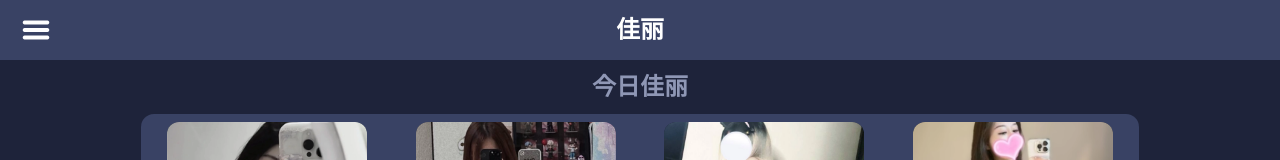
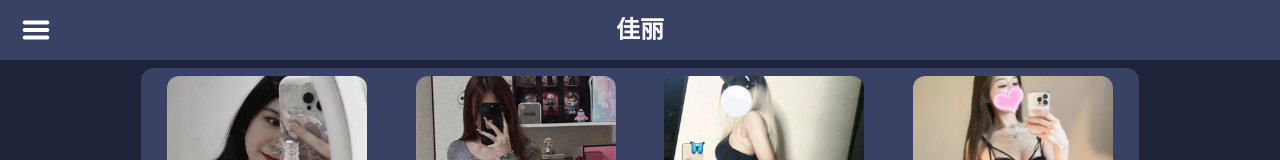
Before and after one commit to JasonAdvo/Night-Muse, a Vue app: page /ladiesPage in a window 1280 px wide. Shown: the top 160 px of the page. Built offline with nearby package versions, Linux system fonts and the light colour scheme.

Commit message:
Improve Vuex Logic for Ladies Profile

```diff
--- a/src/views/ladiesPage.vue
+++ b/src/views/ladiesPage.vue
@@ -6,11 +6,11 @@
 	<section class="mt-half	">
 		<div class="Main_Page_Ladies_Section px-1">
 			<!-- style="position: sticky; top: 60px;" -->
-			<div class="w-full bg-1E233A" style="position: sticky; top: 60px;">
+			<!-- <div class="w-full bg-1E233A" style="position: sticky; top: 60px;">
 				<div class="color-8F97B5 fs-24 fw-800 text-center">
 					{{ $t('Main_Page.Today_Ladies') }}
 				</div>
-			</div>
+			</div> -->
 
 			<div class="Ladies_Display_Container bg-394264 br-13 pt-half px-half pb-half mx-auto mt-half mb-half">
 				<div class="Ladies_Display grid grid-center flex-center">
```
